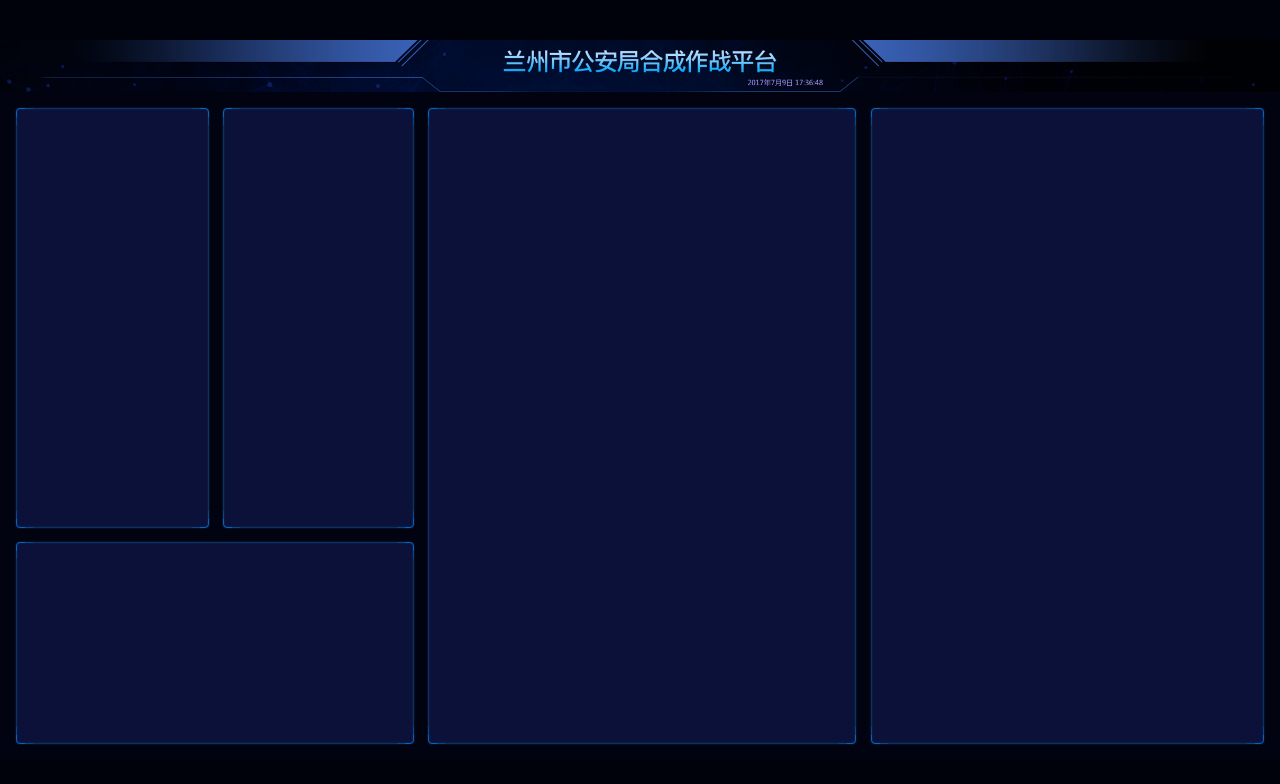
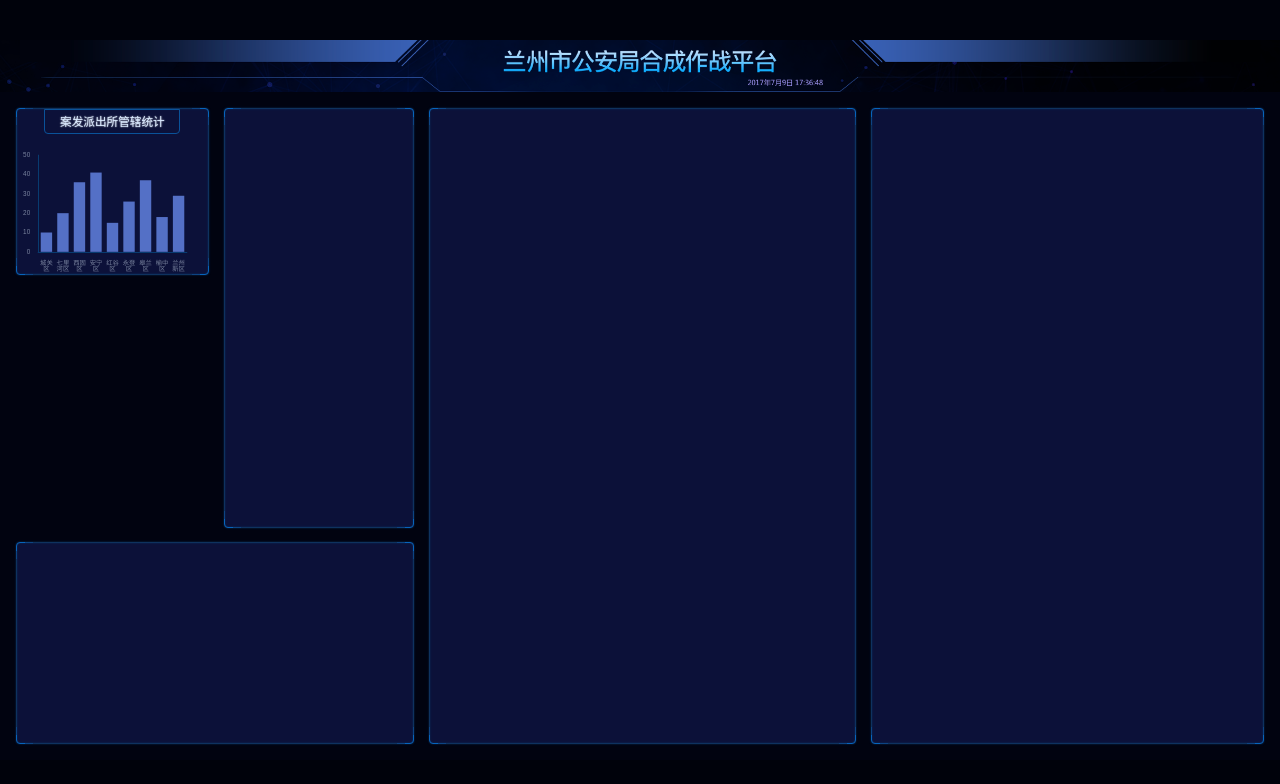
Before and after one commit to GeekyGuang/bigscreen, a React (Vite) app: page /#/ in a window 1280 px wide. Shown: the top 784 px of the page. Built offline with nearby package versions, Linux system fonts and the light colour scheme.

Commit message:
完成第一个柱状图

```diff
--- a/index.html
+++ b/index.html
@@ -9,7 +9,7 @@
   <script>
     const clientWidth = document.documentElement.clientWidth
     const clientHeight = document.documentElement.clientHeight
-    const pageWidth = clientWidth / clientHeight > 16 / 9 ? clientHeight * (16 / 9) : clientWidth
+    window.pageWidth = clientWidth / clientHeight > 16 / 9 ? clientHeight * (16 / 9) : clientWidth
     const pageHeight = pageWidth / (16 / 9)
     const string = `<style>html{
       font-size: ${pageWidth / 100}px
--- a/src/pages/home.scss
+++ b/src/pages/home.scss
@@ -5,6 +5,7 @@
   display: flex;
   flex-direction: column;
   background: #010310;
+  color: #d7e8ff;
   > header {
     height: px(99);
     background-size: cover;
@@ -18,7 +19,7 @@
       'box1 box2 box4 box5' 755fr
       'box3 box3 box4 box5' 363fr / 366fr 361fr 811fr 747fr;
     gap: px(28);
-    > section {
+    .bordered {
       border: 1px solid #0764bc;
       border-radius: 4px;
       position: relative;
@@ -53,5 +54,26 @@
     > .section5 {
       grid-area: box5;
     }
+
+    .管辖统计 {
+      height: px(315);
+      display: flex;
+      flex-direction: column;
+      align-items: center;
+      h2 {
+        flex-shrink: 0;
+        border: 1px solid #0a5299;
+        border-bottom-left-radius: 4px;
+        border-bottom-right-radius: 4px;
+        font-size: px(22);
+        line-height: px(24);
+        padding: px(10) px(28);
+        text-shadow: 0 0 px(3) white;
+      }
+      .chart {
+        flex: 1;
+        width: 100%;
+      }
+    }
   }
 }
--- a/src/pages/home.tsx
+++ b/src/pages/home.tsx
@@ -1,17 +1,92 @@
-import React from 'react'
+import React, { useEffect, useRef } from 'react'
 import './home.scss'
 import headerBg from '../images/header.png'
+import * as echarts from 'echarts'
+
+const px = (n) => (n / 2420) * (window as any).pageWidth
 
 export const Home = () => {
+  const divRef = useRef(null)
+  useEffect(() => {
+    const myChart = echarts.init(divRef.current)
+    const option = {
+      textStyle: {
+        color: '#79839E',
+      },
+      title: { show: false },
+      legend: { show: false },
+      xAxis: {
+        data: [
+          '城关区',
+          '七里河区',
+          '西固区',
+          '安宁区',
+          '红谷区',
+          '永登区',
+          '皋兰区',
+          '榆中区',
+          '兰州新区',
+        ],
+        axisTick: { show: false },
+        axisLine: {
+          lineStyle: { color: '#083B70' },
+        },
+        axisLabel: {
+          fontSize: px(12),
+          formatter(val) {
+            if (val.length > 2) {
+              const array = val.split('')
+              array.splice(2, 0, '\n')
+              return array.join('')
+            }
+            return val
+          },
+        },
+      },
+      yAxis: {
+        axisLine: {
+          show: true,
+          lineStyle: { color: '#083B70' },
+        },
+        axisLabel: {
+          fontSize: px(12),
+        },
+        // 隐藏网格线
+        splitLine: {
+          show: false,
+        },
+      },
+      // 设置区域大小
+      grid: {
+        x: px(40),
+        y: px(40),
+        x2: px(40),
+        y2: px(40),
+      },
+      series: [
+        {
+          type: 'bar',
+          data: [10, 20, 36, 41, 15, 26, 37, 18, 29],
+        },
+      ],
+    }
+
+    myChart.setOption(option)
+  }, [])
   return (
     <div className="home">
       <header style={{ backgroundImage: `url(${headerBg})` }} />
       <main>
-        <section className="section1"></section>
-        <section className="section2"></section>
-        <section className="section3"></section>
-        <section className="section4"></section>
-        <section className="section5"></section>
+        <section className="section1">
+          <div className="bordered 管辖统计">
+            <h2>案发派出所管辖统计</h2>
+            <div ref={divRef} className="chart"></div>
+          </div>
+        </section>
+        <section className="section2 bordered"></section>
+        <section className="section3 bordered"></section>
+        <section className="section4 bordered"></section>
+        <section className="section5 bordered"></section>
       </main>
     </div>
   )
```
